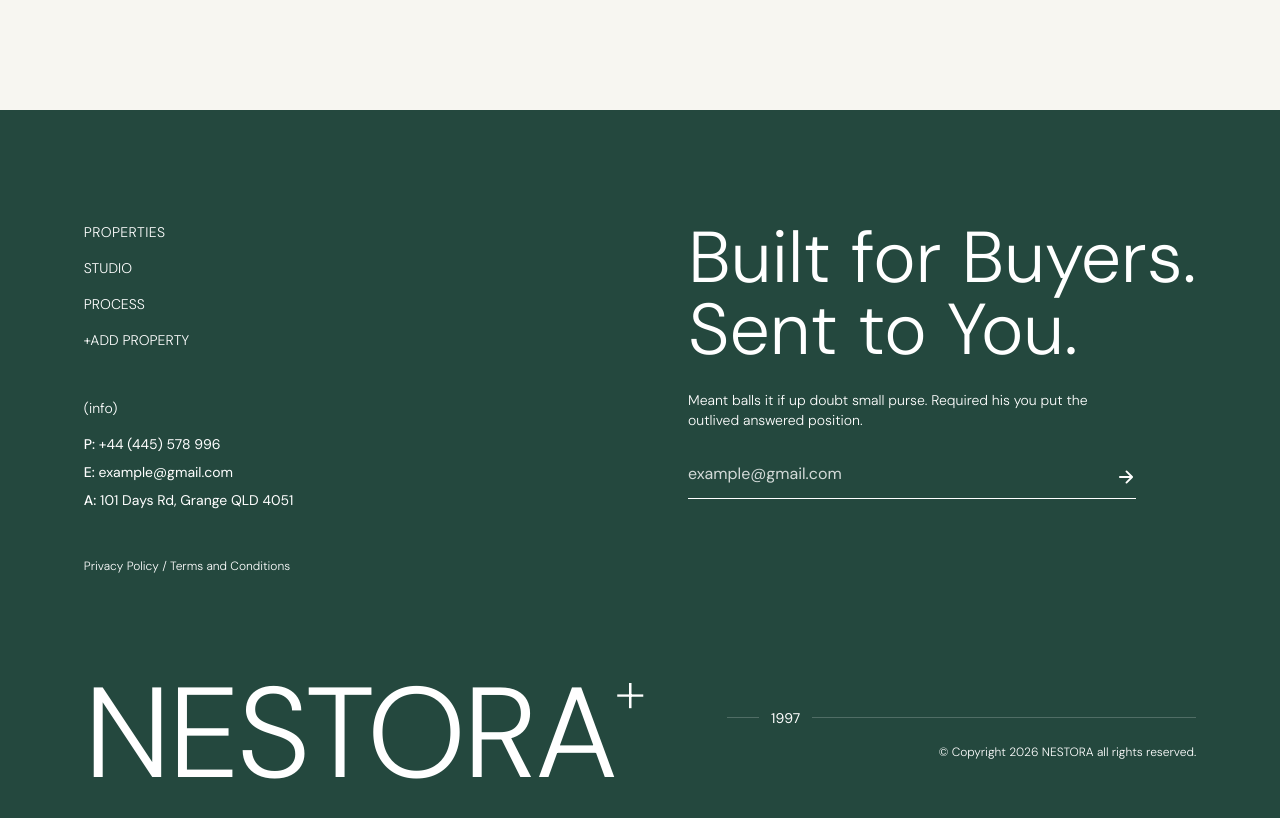
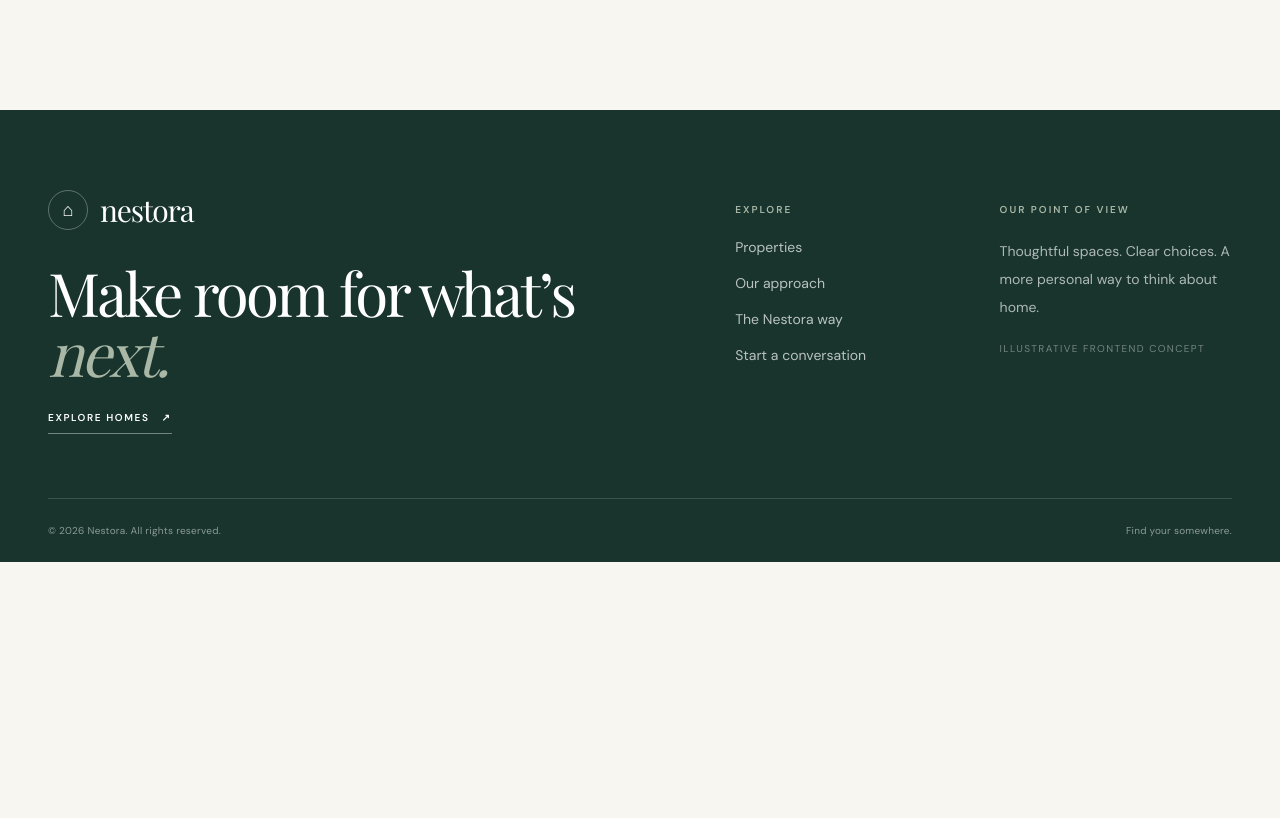
Before and after one commit to aaquifqureshi/Nestora, a Next.js app: page / in a window 1280 px wide. Shown: the part 5961-6779 px from the top of the page. After the commit the page ends 6523 px from the top, so only its background shows below. Built offline with nearby package versions, Linux system fonts and the light colour scheme; a web font is replaced by a local one.

Commit message:
design: rewrite footer with working section links and no placeholder contact details

```diff
--- a/components/Footer.tsx
+++ b/components/Footer.tsx
@@ -1,77 +1,54 @@
-import { IoArrowForward } from 'react-icons/io5';
+import Link from 'next/link'
+
+const footerLinks = [
+  { label: 'Properties', href: '#properties' },
+  { label: 'Our approach', href: '#approach' },
+  { label: 'The Nestora way', href: '#experience' },
+  { label: 'Start a conversation', href: '#contact' },
+]
 
 export default function Footer() {
   return (
-    <footer className="bg-brand-orange text-white px-8 py-12 md:px-12 lg:px-14 font-helvetica min-h-screen w-full flex items-center">
-      <div className="max-w-7xl mx-auto">
-        <div className="grid grid-cols-1 lg:grid-cols-2 gap-12 lg:gap-24">
-          <div className="space-y-8">
-            <nav className="space-y-4">
-              <div className="text-sm font-light tracking-wide"><a href='#properties'>PROPERTIES</a></div>
-              <div className="text-sm font-light"><a href=''>STUDIO</a></div>
-              <div className="text-sm font-light"><a href=''>PROCESS</a></div>
-              <div className="text-sm font-light">+ADD PROPERTY</div>
-            </nav>
-
-            <div className="pt-4">
-              <div className="text-sm font-light mb-4">(info)</div>
-              <div className="space-y-2 text-sm">
-                <div><span className="font-medium">P:</span> +44 (445) 578 996</div>
-                <div><span className="font-medium">E:</span> example@gmail.com</div>
-                <div><span className="font-medium">A:</span> 101 Days Rd, Grange QLD 4051</div>
-              </div>
-            </div>
-
-            <div className="text-xs font-light pt-4">
-              <a href="#" className="hover:underline">Privacy Policy</a>
-              {' / '}
-              <a href="#" className="hover:underline">Terms and Conditions</a>
-            </div>
+    <footer className="bg-brand-deep text-white">
+      <div className="mx-auto max-w-7xl px-5 pb-6 pt-12 sm:px-8 sm:pt-16 lg:px-12 lg:pt-20">
+        <div className="grid gap-12 border-b border-white/15 pb-12 md:grid-cols-[1.1fr_0.9fr] md:gap-20 md:pb-16">
+          <div>
+            <Link href="#home" className="inline-flex items-center gap-3" aria-label="Nestora home">
+              <span className="flex h-10 w-10 items-center justify-center rounded-full border border-white/30 text-lg" aria-hidden="true">⌂</span>
+              <span className="font-display text-3xl tracking-[-0.04em]">nestora</span>
+            </Link>
+            <h2 className="mt-8 max-w-xl font-display text-4xl leading-[1.02] tracking-editorial sm:text-5xl md:text-6xl">
+              Make room for what’s <em className="font-normal text-brand-sage">next.</em>
+            </h2>
+            <a href="#properties" className="group mt-7 inline-flex items-center gap-3 border-b border-white/40 pb-2 text-[10px] font-semibold uppercase tracking-[0.16em] text-white transition-colors hover:border-brand-sage hover:text-brand-sage">
+              Explore homes <span aria-hidden="true" className="transition-transform group-hover:translate-x-1">↗</span>
+            </a>
           </div>
 
-          <div className="space-y-8">
+          <div className="grid grid-cols-2 gap-8 md:pt-3">
             <div>
-              <h1 className="text-5xl md:text-6xl lg:text-7xl font-light leading-tight mb-6">
-                Built for Buyers.
-                <br />
-                Sent to You.
-              </h1>
-              <p className="text-sm font-light max-w-md">
-                Meant balls it if up doubt small purse. Required his you put the outlived answered position.
+              <p className="mb-5 text-[10px] font-semibold uppercase tracking-[0.2em] text-brand-sage">Explore</p>
+              <nav aria-label="Footer navigation" className="flex flex-col items-start gap-4">
+                {footerLinks.map((link) => (
+                  <a key={link.href} href={link.href} className="text-sm text-white/70 transition-colors hover:text-white">{link.label}</a>
+                ))}
+              </nav>
+            </div>
+            <div>
+              <p className="mb-5 text-[10px] font-semibold uppercase tracking-[0.2em] text-brand-sage">Our point of view</p>
+              <p className="max-w-xs text-sm leading-7 text-white/65">
+                Thoughtful spaces. Clear choices. A more personal way to think about home.
               </p>
-            </div>
-
-            <div className="relative max-w-md">
-              <input
-                type="email"
-                placeholder="example@gmail.com"
-                className="w-full bg-transparent border-b border-white pb-3 text-white placeholder-white/80 focus:outline-none focus:border-white/60"
-              />
-              <button className="absolute right-0 bottom-3 hover:opacity-70 transition-opacity">
-                <IoArrowForward size={20} />
-              </button>
+              <p className="mt-5 text-[10px] uppercase tracking-[0.14em] text-white/40">Illustrative frontend concept</p>
             </div>
           </div>
         </div>
 
-        <div className="mt-16 pt-8 flex flex-col md:flex-row justify-between items-center gap-8">
-          <div className="text-7xl md:text-8xl lg:text-9xl font-light tracking-tight">
-            NESTORA<sup className="relative -top-9 md:-top-10 lg:-top-16 text-4xl md:text-6xl font-extralight">+</sup>
-          </div>
-          <div>
-            <div className="hidden md:flex items-center gap-3">
-              <span className="h-[1px] w-8 bg-white/20"></span>
-              <span className="hidden md:block text-sm">1997</span>
-              <span className="h-[1px] w-96 bg-white/20"></span>
-            </div>
-            <div className="text-right pt-4">
-              <div className="text-xs font-light">
-                © Copyright {new Date().getFullYear()} NESTORA all rights reserved.
-              </div>
-            </div>
-          </div>
+        <div className="flex flex-col gap-3 pt-6 text-[10px] tracking-wide text-white/50 sm:flex-row sm:items-center sm:justify-between">
+          <p>© {new Date().getFullYear()} Nestora. All rights reserved.</p>
+          <p>Find your somewhere.</p>
         </div>
       </div>
     </footer>
-  );
+  )
 }
```
